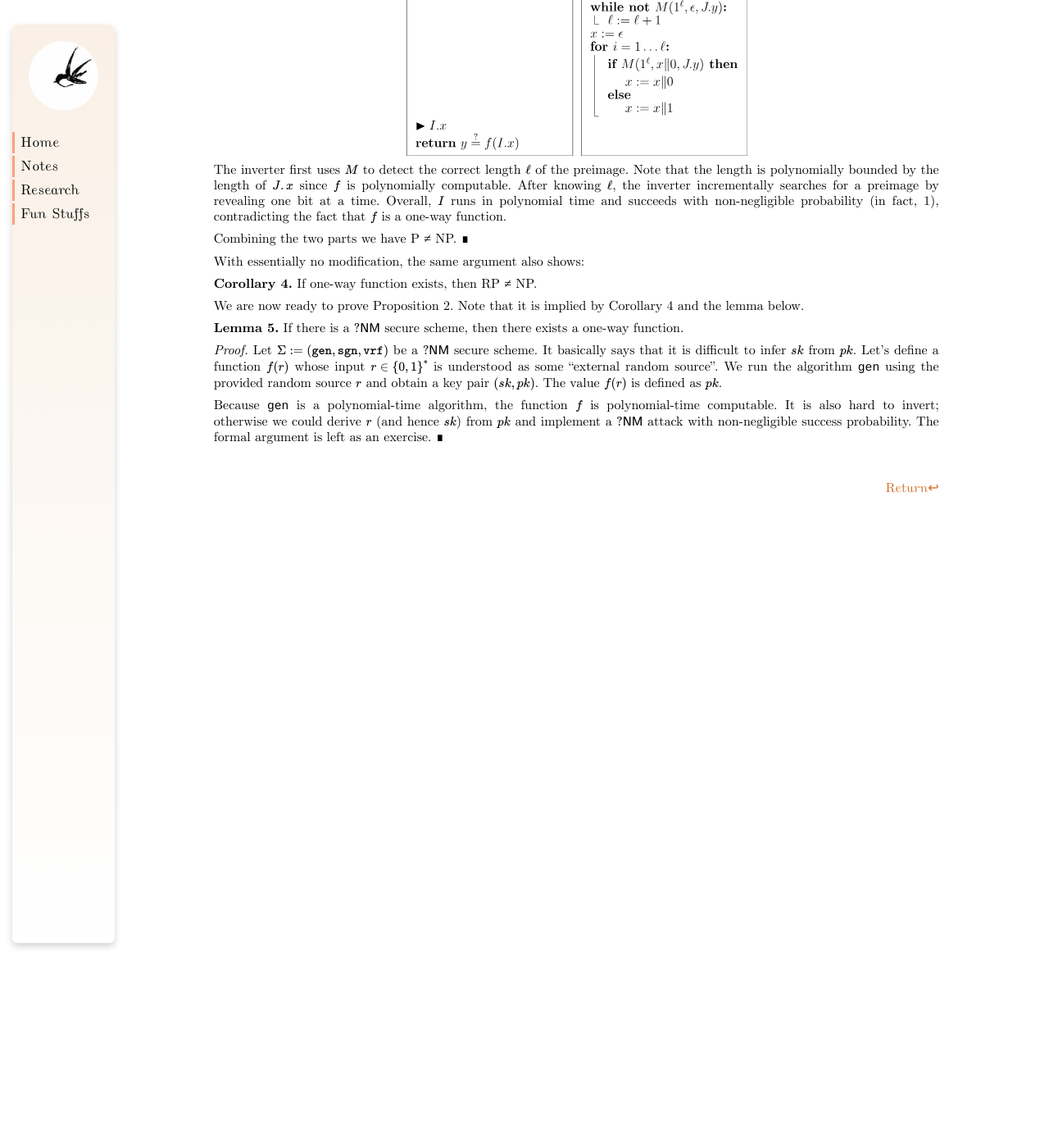
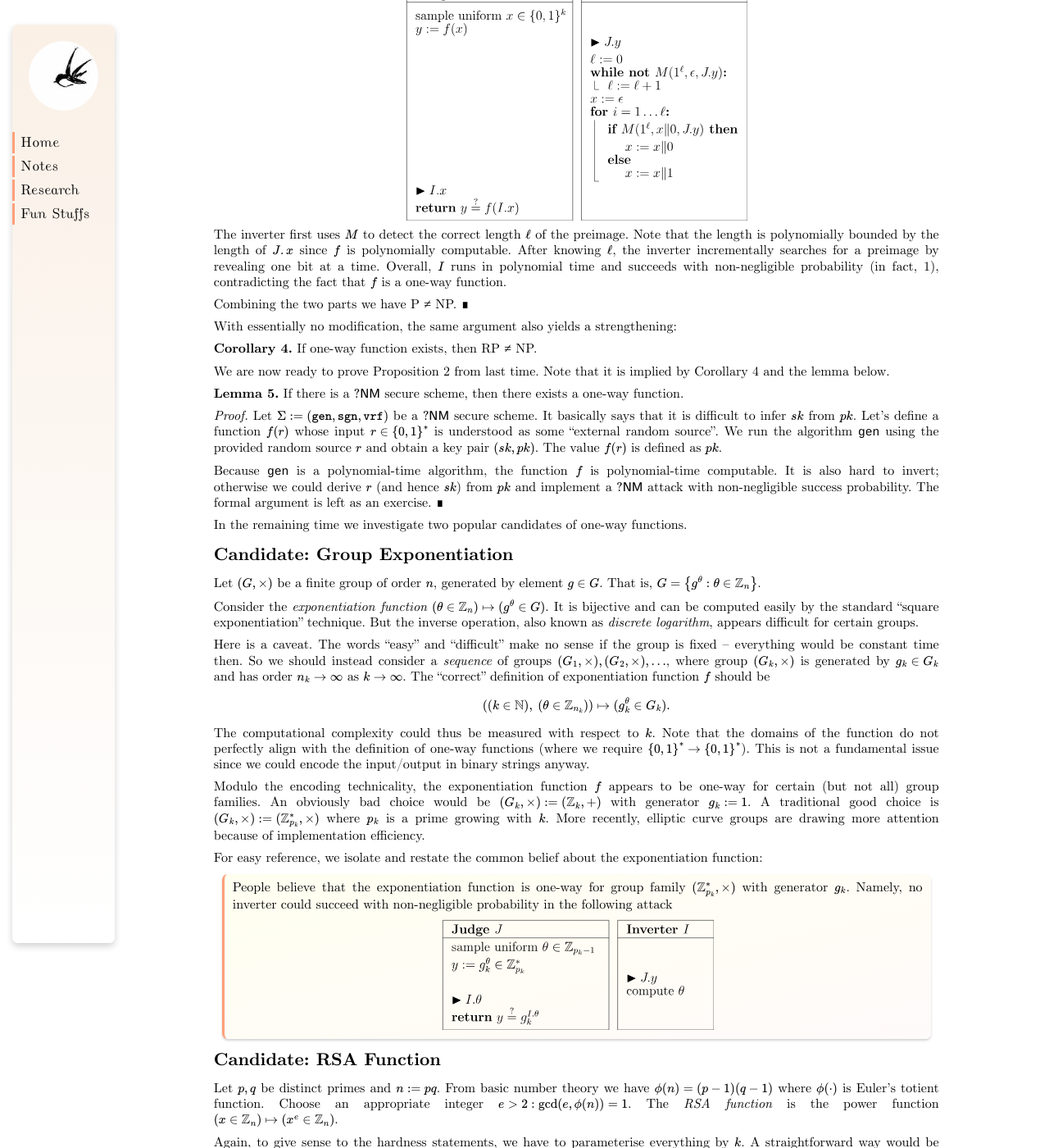
Before and after one commit to YanhengWang/yanhengwang.github.io, a Jekyll site: the page built from notes/signature/3.md, in a window 1280 px wide and 1400 px high, scrolled down 830 px. Shown: the whole window at 82% size. Built offline with Jekyll 4.4.1, drawn with Linux system fonts in a browser that asks for light colours; some of the changed text lies outside the part shown.

Commit message:
update signature-3

```diff
--- a/notes/signature/3.md
+++ b/notes/signature/3.md
@@ -7,24 +7,25 @@ preamble: |-
     \newcommand{\sgn}{\texttt{sgn}}
     \newcommand{\vrf}{\texttt{vrf}}
     \newcommand{\ECM}{\exists\textsf{CM}}
+    \newcommand{\gcd}{\operatorname{gcd}}
 returnPage: ./
 ---
 
-As its name suggests, a one-way function is easy to evaluate but hard to invert.
+As its name suggests, a one-way function is easy to evaluate but hard to invert. One-way functions are natural objects to consider since they help create our desired asymmetry in the resource demands of signer and forger. The formal definition goes as follows, again written in the language of attack protocol.
 
 **Definition.**
 Let $$f: \set{0,1}^* \to \set{0,1}^*$$ be a polynomial-time computable function. Consider the *inversion attack protocol*:
 
-![](./3-inversion-attack.svg){:.centering}
+![](./3-inversion.svg){:.centering}
 
-If for all polynomial-time randomised algorithms implementing $$I$$, the success probability $$\Pr(J \text{ returns true})$$ is negligible, then we call $$f$$ a *one-way function*. Here the "polynomial-time" and "negligible" are both measured with respect to the parameter $$k$$.
+If for all polynomial-time randomised algorithms implementing $$I$$, the success probability $$\Pr(J \text{ returns true})$$ is negligible, then we call $$f$$ a *one-way function*. As usual, the "polynomial-time" and "negligible" are both measured with respect to $$k$$. It is possible that for some particular image $$y$$ the inverter could quickly answer a correct preimage, but the point here is that he cannot handle a general random image sampled from an exponentially large domain.
 
-It is possible that for some particular image $$y$$ the inverter could quickly answer a correct preimage $$x: y = f(x)$$, but the point here is that he cannot handle a general random image derived from an exponentially large domain.
+> People believe that one-way functions do exist.
 
-People believe that one-way functions do exist and there are multiple candidates in the market. However, proofs are still out of current reach, especially in view of the following theorem:
+There are multiple promising candidates and we will investigate two of them shortly. However, proofs are still out of current reach, especially in view of the following theorem:
 
 **Theorem 3.**
-If one-way function exists, then P ≠ NP.
+If one-way functions exist, then P ≠ NP.
 
 *Proof.*
 Let $$f: \set{0,1}^* \to \set{0,1}^*$$ be a one-way function. For binary strings $$t,x \in \set{0,1}^*$$, we denote $$t \sqsubseteq x$$ if $$t$$ is a prefix of $$x$$. Consider the language
@@ -33,20 +34,20 @@ $$L := \set{(1^\ell,t,y) ~\middle\vert~ \exists x \in \set{0,1}^\ell: t \sqsubse
 
 It is easy to see $$L \in \mathrm{NP}$$. This is because $$(1^\ell,t,y) \in L$$ iff there exists an $$x \in \set{0,1}^\ell: t \sqsubseteq x \land f(x)=y$$ by definition. Such $$x$$ serves as a polynomially-bounded certificate for $$(1^\ell,t,y)$$. Also, the condition $$t \sqsubseteq x \land f(x)=y$$ is polynomial-time decidable.
 
-Next we argue $$L \not\in \mathrm{P}$$. Suppose to the contrary that there exists a polynomial-time algorithm $$M$$ that decides $$L$$. We will use it as an oracle to construct an inverter $$I$$ that inverts $$f$$. The high-level idea is to exploit self-reducibility of the language $$L$$ to guide our inversion. As per convention, $$\epsilon$$ denotes the empty string.
+Next we argue $$L \not\in \mathrm{P}$$. Suppose to the contrary that there exists a polynomial-time algorithm $$M$$ that decides $$L$$. We will use it as an oracle to construct an inverter $$I$$ that inverts $$f$$. The high-level idea is to exploit self-reducibility of the language $$L$$ to guide our inversion. As per convention, we use $$\epsilon$$ to denote the empty string.
 
-![](./3-inverter.svg){:.centering}
+![](./3-reduction.svg){:.centering}
 
 The inverter first uses $$M$$ to detect the correct length $$\ell$$ of the preimage. Note that the length is polynomially bounded by the length of $$J.x$$ since $$f$$ is polynomially computable. After knowing $$\ell$$, the inverter incrementally searches for a preimage by revealing one bit at a time. Overall, $$I$$ runs in polynomial time and succeeds with non-negligible probability (in fact, 1), contradicting the fact that $$f$$ is a one-way function.
 
 Combining the two parts we have P ≠ NP. ∎
 
-With essentially no modification, the same argument also shows:
+With essentially no modification, the same argument also yields a strengthening:
 
 **Corollary 4.**
 If one-way function exists, then RP ≠ NP.
 
-We are now ready to prove Proposition 2. Note that it is implied by Corollary 4 and the lemma below.
+We are now ready to prove Proposition 2 from last time. Note that it is implied by Corollary 4 and the lemma below.
 
 **Lemma 5.**
 If there is a $$?\textsf{NM}$$ secure scheme, then there exists a one-way function.
@@ -55,3 +56,44 @@ If there is a $$?\textsf{NM}$$ secure scheme, then there exists a one-way functi
 Let $$\Sigma := (\gen,\sgn,\vrf)$$ be a $$?\textsf{NM}$$ secure scheme. It basically says that it is difficult to infer $$sk$$ from $$pk$$. Let's define a function $$f(r)$$ whose input $$r \in \set{0,1}^*$$ is understood as some "external random source". We run the algorithm `gen` using the provided random source $$r$$ and obtain a key pair $$(sk,pk)$$. The value $$f(r)$$ is defined as $$pk$$.
 
 Because `gen` is a polynomial-time algorithm, the function $$f$$ is polynomial-time computable. It is also hard to invert; otherwise we could derive $$r$$ (and hence $$sk$$) from $$pk$$ and implement a $$?\textsf{NM}$$ attack with non-negligible success probability. The formal argument is left as an exercise. ∎
+
+In the remaining time we investigate two popular candidates of one-way functions.
+
+# Candidate: Group Exponentiation
+
+Let $$(G,\times)$$ be a finite group of order $$n$$, generated by element $$g \in G$$. That is, $$G = \set{g^\theta: \theta \in \Int_n }$$.
+
+Consider the *exponentiation function* $$(\theta \in \Int_n) \mapsto (g^\theta \in G)$$. It is bijective and can be computed easily by the standard "square exponentiation" technique. But the inverse operation, also known as *discrete logarithm*, appears difficult for certain groups.
+
+Here is a caveat. The words "easy" and "difficult" make no sense if the group is fixed -- everything would be constant time then. So we should instead consider a *sequence* of groups $$(G_1,\times), (G_2,\times), \dots$$, where group $$(G_k,\times)$$ is generated by $$g_k \in G_k$$ and has order $$n_k \to \infty$$ as $$k \to \infty$$. The "correct" definition of exponentiation function $$f$$ should be
+
+$$ ((k \in \Nat), ~(\theta \in \Int_{n_k})) \mapsto (g_k^\theta \in G_k). $$
+
+The computational complexity could thus be measured with respect to $$k$$. Note that the domains of the function do not perfectly align with the definition of one-way functions (where we require $$\set{0,1}^* \to \set{0,1}^*$$). This is not a fundamental issue since we could encode the input/output in binary strings anyway.
+
+Modulo the encoding technicality, the exponentiation function $$f$$ appears to be one-way for certain (but not all) group families. An obviously bad choice would be $$(G_k,\times) := (\Int_k,+)$$ with generator $$g_k := 1$$. A traditional good choice is $$(G_k,\times) := (\Int_{p_k}^*, \times)$$ where $$p_k$$ is a prime growing with $$k$$. More recently, elliptic curve groups are drawing more attention because of implementation efficiency.
+
+For easy reference, we isolate and restate the common belief about the exponentiation function:
+
+> People believe that the exponentiation function is one-way for group family $$(\Int_{p_k}^*, \times)$$ with generator $$g_k$$. Namely, no inverter could succeed with non-negligible probability in the following attack
+>
+> ![](./3-dlog.svg){:.centering}
+
+
+# Candidate: RSA Function
+
+Let $$p, q$$ be distinct primes and $$n := p q$$. From basic number theory we have $$\phi(n) = (p-1)(q-1)$$ where $$\phi(\cdot)$$ is Euler's totient function. Choose an appropriate integer $$e > 2: \gcd(e,\phi(n)) = 1$$. The *RSA function* is the power function $$ (x \in \Int_n) \mapsto (x^e \in \Int_n)$$.
+
+Again, to give sense to the hardness statements, we have to parameterise everything by $$k$$. A straightforward way would be parameterise $$p, q, e$$ as $$p_k, q_k, e_k$$ and define the RSA function as
+
+$$ ((k \in \Nat),(x \in \Int_{n_k})) \mapsto (x^{e_k} \in \Int_{n_k}). $$
+
+But this function is provably *not* one-way due to the "trapdoor" inside RSA! To be specific, because $$p_k, q_k, e_k$$ are fixed in advance, the inverter could easily compute $$\phi(n_k)$$ and an integer $$d_k := e_k^{-1} \pmod{\phi(n_k)}$$. By Fermat's little theorem we have $$(x^{e_k})^{d_k} = x^{e_k d_k} = x$$, thus the function is inverted efficiently.
+
+There are intricate workarounds, but for the sake of readability we take a different approach. We slightly deviate from the definition of one-way functions and use a specialised version of inversion attack protocol:
+
+> People believe that no inverter could succeed with non-negligible probability in the following attack
+>
+> ![](./3-RSA.svg){:.centering}
+
+Here the $$p,q$$ are sampled randomly, so the inverter has no easy way of knowing the trapdoor. Besides, the image $$y$$ is sampled *directly*, whereas in the "standard" protocol $$y$$ is derived from a random preimage.
```
Also changed, not shown: notes/signature/2.md (+1 -1 lines), notes/signature/4.md (+4 -4 lines), notes/signature/3-RSA.svg (added), notes/signature/3-dlog.svg (added), notes/signature/3-inversion.svg (renamed from notes/signature/3-inversion-attack.svg), notes/signature/3-reduction.svg (renamed from notes/signature/3-inverter.svg), notes/signature/4-Lamport-proof.svg (renamed from notes/signature/4-Lamport-secure.svg), notes/signature/4-Lamport-scheme.svg (renamed from notes/signature/4-Lamport.svg), notes/signature/4-dlog-scheme.svg (renamed from notes/signature/4-dlog.svg), 14 other files.
